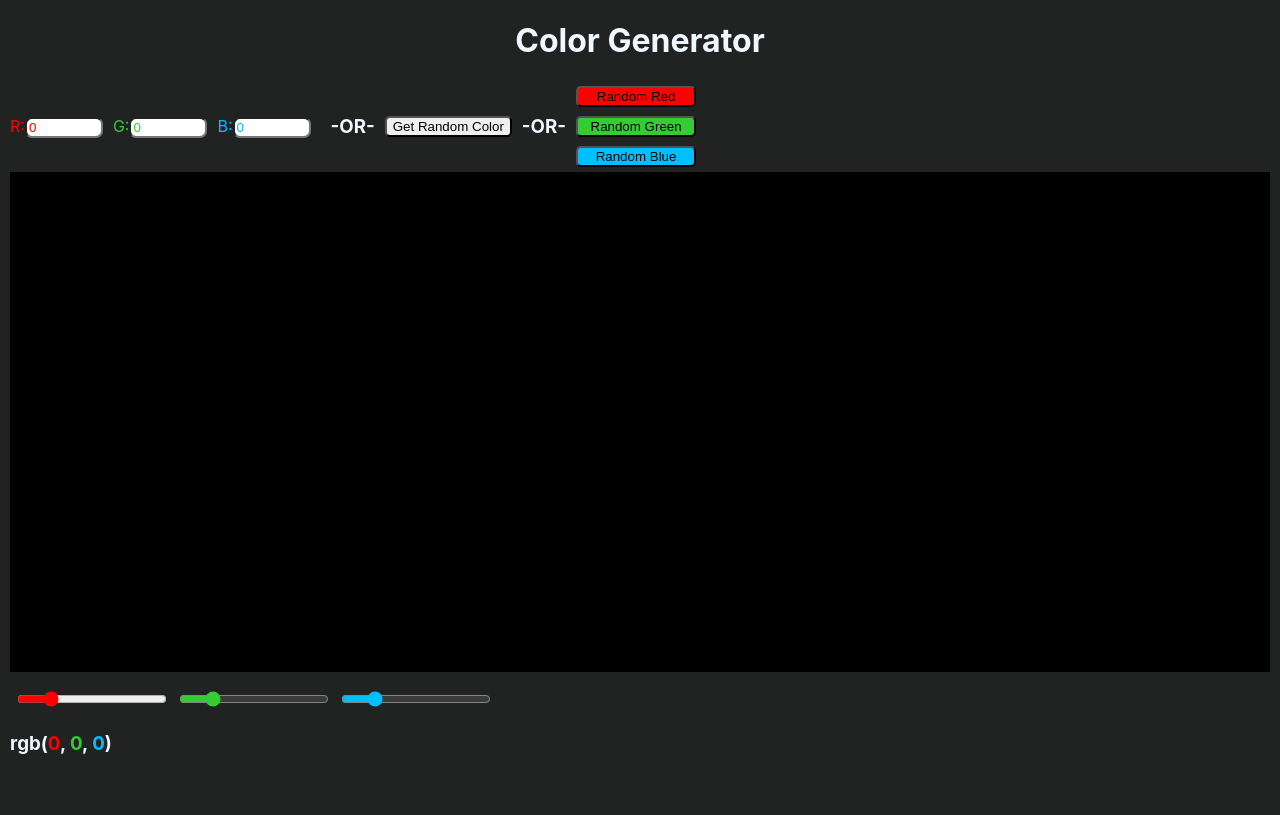
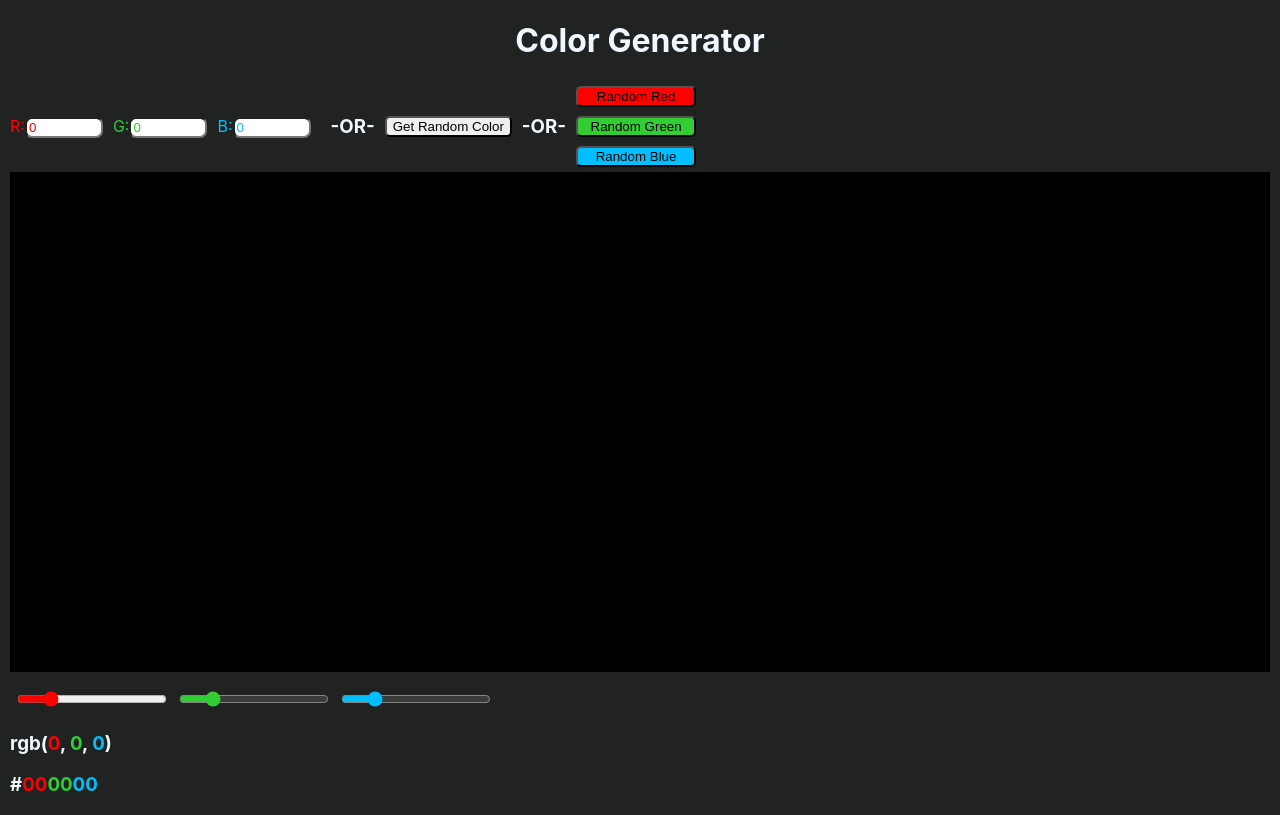
Before and after one commit to Sebi20/Color-Generator, a React (Create React App) app: page / in a window 1280 px wide. Built offline with nearby package versions, Linux system fonts and the light colour scheme; the HTML template or start-up script is replaced by a standard one.

Commit message:
Added the hex color code section, closes #7

```diff
--- a/package.json
+++ b/package.json
@@ -12,6 +12,7 @@
     "react": "^18.2.0",
     "react-dom": "^18.2.0",
     "react-scripts": "5.0.1",
+    "styled-components": "^6.0.7",
     "web-vitals": "^2.1.4"
   },
   "scripts": {
--- a/src/App.js
+++ b/src/App.js
@@ -1,6 +1,7 @@
 import './App.css';
 import {useState} from 'react';
 import $ from 'jquery';
+import Hex from './Hex';
 
 function App() {
 
@@ -9,10 +10,6 @@ function App() {
   const [g, setG] = useState(0);
   const [b, setB] = useState(0);
 
-  // Hex code states
-  const [hexRed, setHexRed] = useState("");
-  const [hexGreen, setHexGreen] = useState("");
-  const [hexBlue, setHexBlue] = useState("");
 
 
   $("input[name = r").val(r);
@@ -51,16 +48,18 @@ function App() {
 
     // makeZeroDefault();
 
-    setR($("input[name = r").val());
-    setG($("input[name = g").val());
-    setB($("input[name = b").val());
+
+    // Setting the vales taken from the text inputs and setting them to the rgb
+    setR(parseInt($("input[name = r").val()));
+    setG(parseInt($("input[name = g").val()));
+    setB(parseInt($("input[name = b").val()));
   }
 
   function renderColorFromRange(e){
     e.preventDefault();
-    setR($("input[name = rangeRed").val());
-    setG($("input[name = rangeGreen").val());
-    setB($("input[name = rangeBlue").val());
+    setR(parseInt($("input[name = rangeRed").val()));
+    setG(parseInt($("input[name = rangeGreen").val()));
+    setB(parseInt($("input[name = rangeBlue").val()));
 
   }
 
@@ -110,6 +109,7 @@ function App() {
 
     <h3 className='rgbValues'>rgb(<span id='red'>{r}</span>, <span id='green'>{g}</span>, <span id='blue'>{b}</span>)</h3>
 
+    <Hex red={r} green = {g} blue={b}/>
 
     </>
   );
--- /dev/null
+++ b/src/Hex.js
@@ -0,0 +1,47 @@
+import React from "react";
+import { styled } from "styled-components";
+
+const H3 = styled.h3`
+    margin-left: 10px;
+    color: aliceblue;
+`
+
+const ColorSpan = styled.span`
+    color: ${prop => prop.color};
+`
+
+function Hex(props){
+
+  let red = props.red.toString(16).toUpperCase();
+  let green = props.green.toString(16).toUpperCase();
+  let blue = props.blue.toString(16).toUpperCase();
+
+  console.log(typeof(props.red))
+
+  if(red.length == 1){
+    red = "0" + red;
+  }
+
+  if(green.length == 1){
+    green = "0" + green;
+  }
+
+  if(blue.length == 1){
+    blue = "0" + blue;
+  }
+
+  return(
+    <>
+        <H3>
+            #
+            <ColorSpan color="red">{red}</ColorSpan>
+            <ColorSpan color="limegreen">{green}</ColorSpan>
+            <ColorSpan color="deepskyblue">{blue}</ColorSpan>
+
+        </H3>
+    </>
+  )
+
+}
+
+export default Hex;
```
Also changed, not shown: 1 other file (tests, documents, lock files or other folders).
